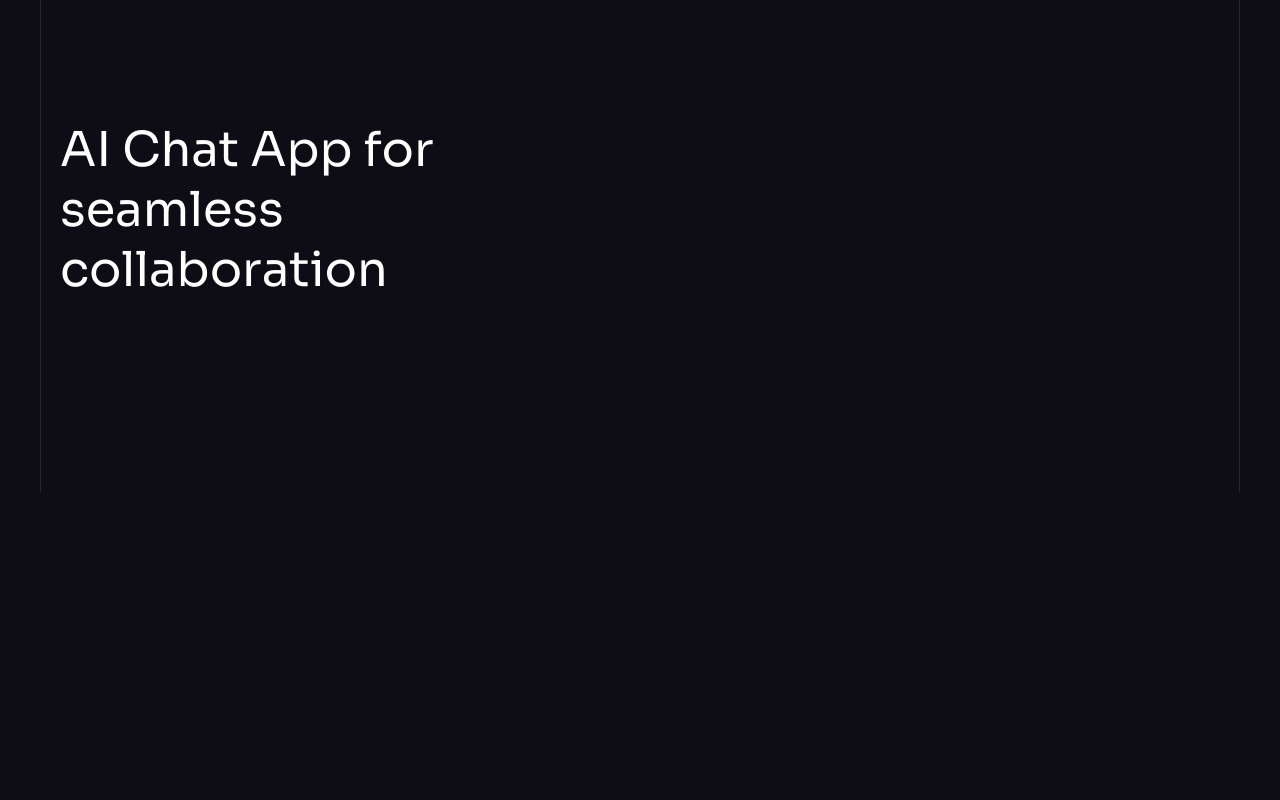
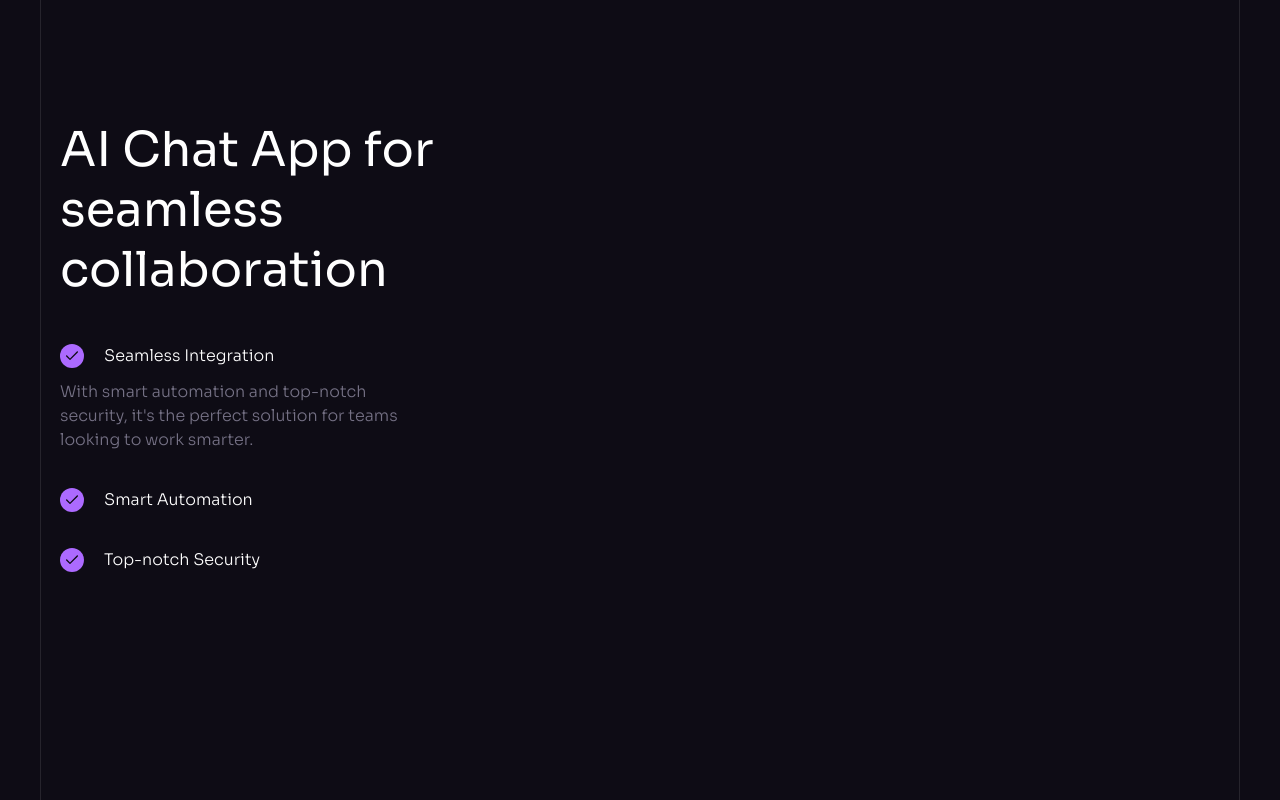
Before and after one commit to GenadiKozarev/react-tailwind-vite-ai-frequency-website, a React (Vite) app: page / in a window 1280 px wide. Shown: the part 3002-3802 px from the top of the page. Before the commit the page ends 3494 px from the top, so only its background shows below. Built offline with nearby package versions, Linux system fonts and the light colour scheme.

Commit message:
add a few list items with checkbox images and titles to the Collaboration section

```diff
--- a/src/components/Collaboration.jsx
+++ b/src/components/Collaboration.jsx
@@ -1,3 +1,5 @@
+import { check } from "../assets";
+import { collabContent } from "../constants";
 import Section from "./Section";
 
 const Collaboration = () => {
@@ -8,6 +10,20 @@ const Collaboration = () => {
           <h2 className="h2 mb-4 md:mb-8">
             AI Chat App for seamless collaboration
           </h2>
+
+          <ul className="max-w-[22rem] mb-10 md:mb-14">
+            {collabContent.map((item) => (
+              <li key={item.id} className="mb-3 py-3">
+                <div className="flex items-center">
+                  <img src={check} width={24} height={24} alt="Check" />
+                  <h6 className="body-2 ml-5">{item.title}</h6>
+                </div>
+                {item.text && (
+                  <p className="body-2 mt-3 text-n-4">{item.text}</p>
+                )}
+              </li>
+            ))}
+          </ul>
         </div>
       </div>
     </Section>
```
